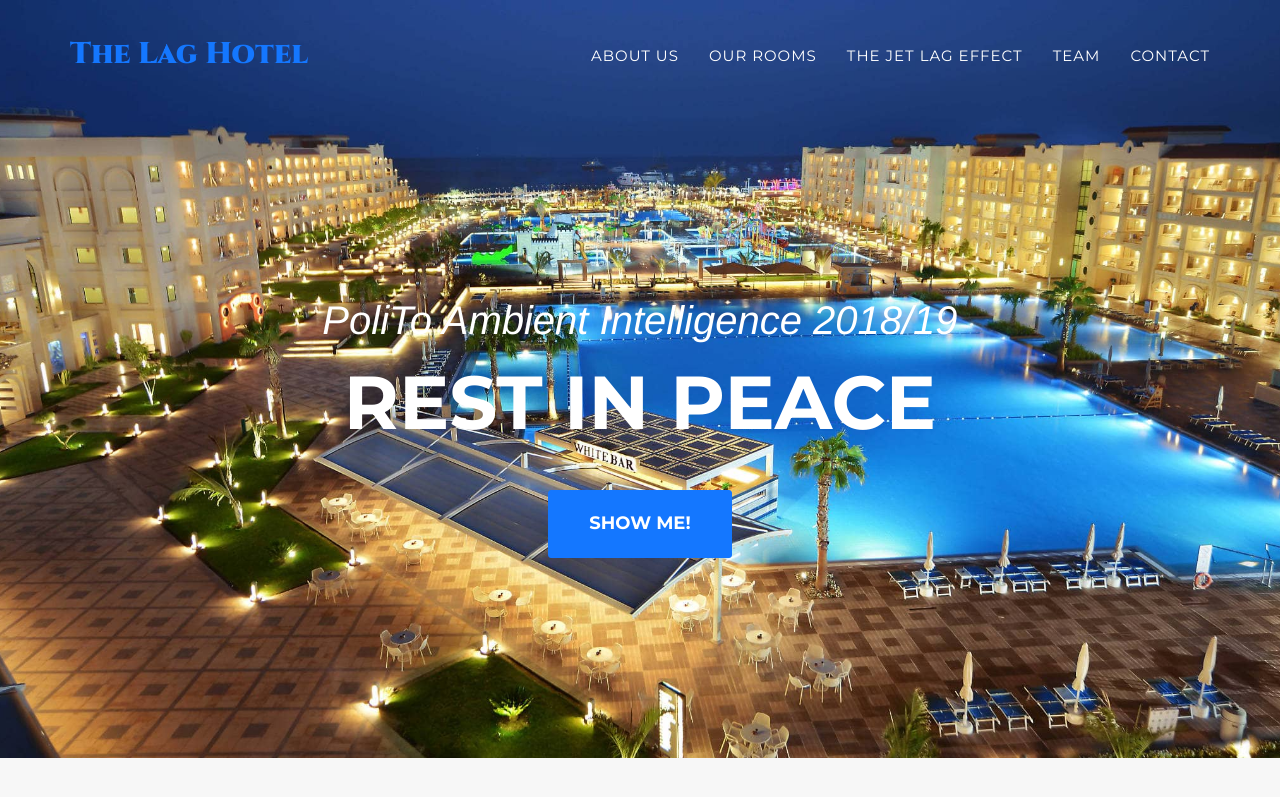
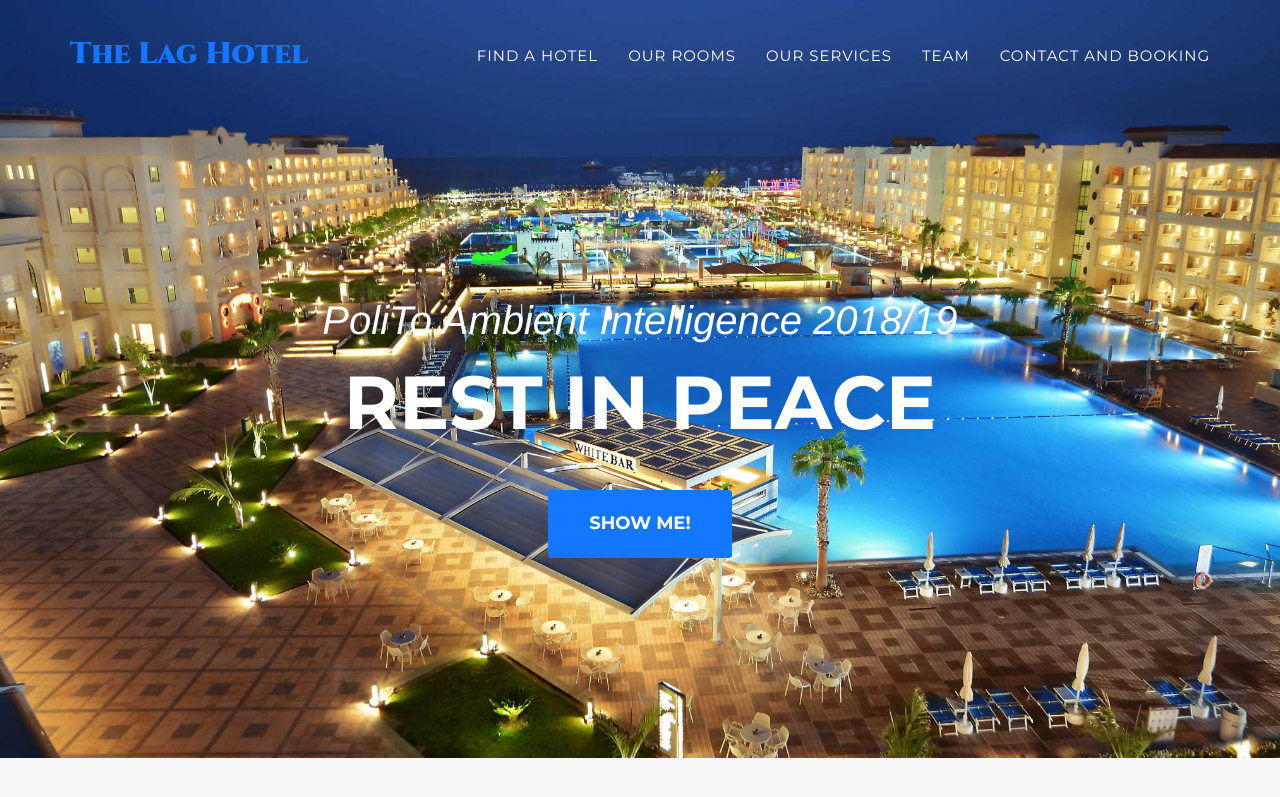
Before and after one commit to VincentGautier/Hotel-web-site, a Jekyll site: the page built from index.html, in a window 1280 px wide and 900 px high. Shown: the top 797 px of the window. Built offline with Jekyll 4.4.1, drawn with Linux system fonts in a browser that asks for light colours; some web fonts are replaced.

Commit message:
Update header.html

```diff
--- a/_includes/header.html
+++ b/_includes/header.html
@@ -19,20 +19,20 @@
                         <a href="#page-top"></a>
                     </li>
                     <li>
-                        <a class="page-scroll" href="#About_us">About us</a>
+                        <a class="page-scroll" href="#find_hotel">Find a hotel</a>
                     </li>
                     <li>
                         <a class="page-scroll" href="#our_rooms">Our Rooms</a>
 
                     </li>
                     <li>
-                        <a class="page-scroll" href="#jet_lag">The jet Lag effect</a>
+                        <a class="page-scroll" href="#jet_lag">Our services</a>
                     </li>
                     <li>
                         <a class="page-scroll" href="#team">Team</a>
                     </li>
                     <li>
-                        <a class="page-scroll" href="#contact">Contact</a>
+                        <a class="page-scroll" href="#contact">Contact and booking</a>
                     </li>
                 </ul>
             </div>
```
